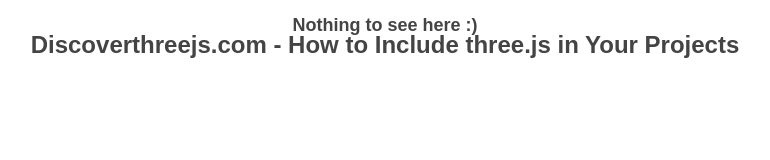
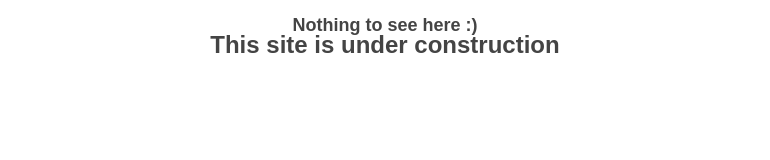
Before and after one commit to LucaHofstetter/dev-porfolio, a plain HTML site: page dev-portfolio/index.html in a window 1280 px wide. Shown: the whole page, without its empty margins (255-1025 px from the left). Drawn offline with Linux system fonts and the light colour scheme.

Commit message:
changed html content

```diff
--- a/dev-portfolio/index.html
+++ b/dev-portfolio/index.html
@@ -15,7 +15,7 @@
 </head>
 
 <body>
-  <h1>Discoverthreejs.com - How to Include three.js in Your Projects</h1>
+  <h1>This site is under construction</h1>
 
   <h2>Nothing to see here :)</h2>
 </body>
```
